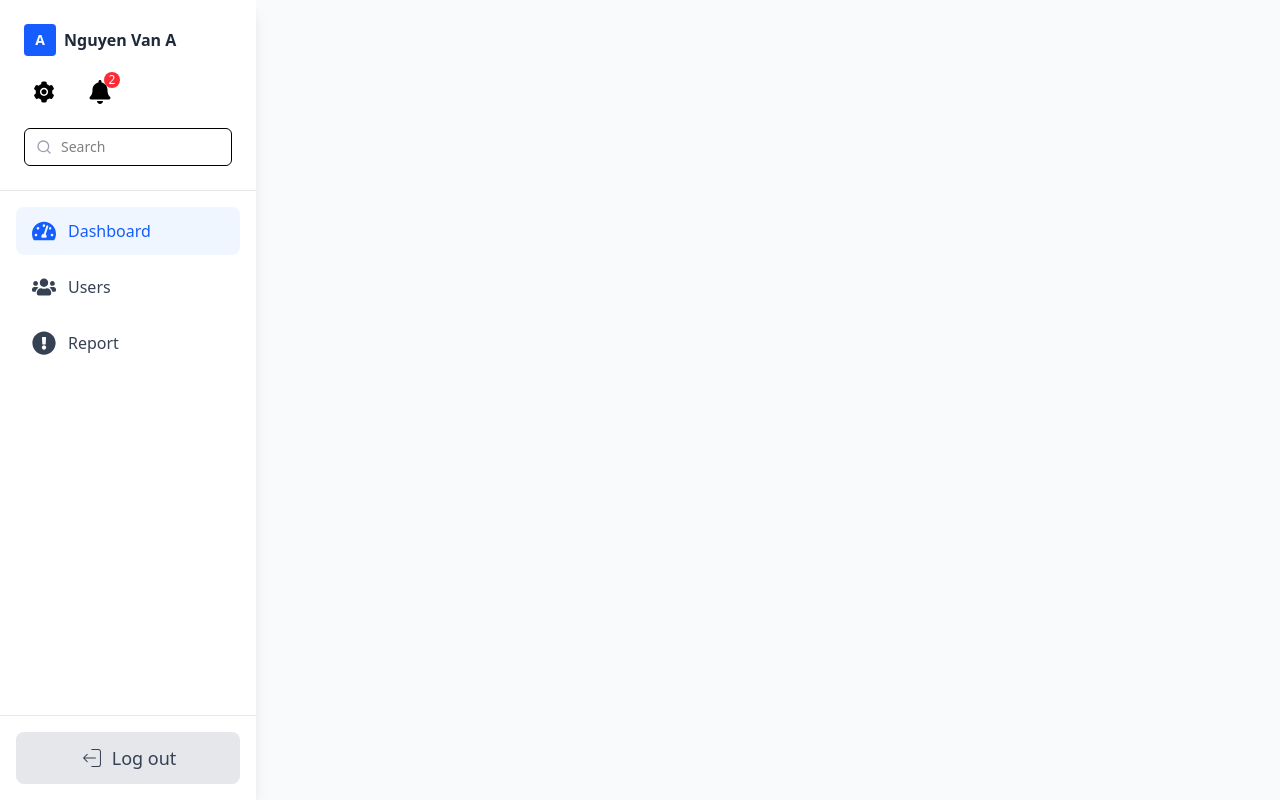
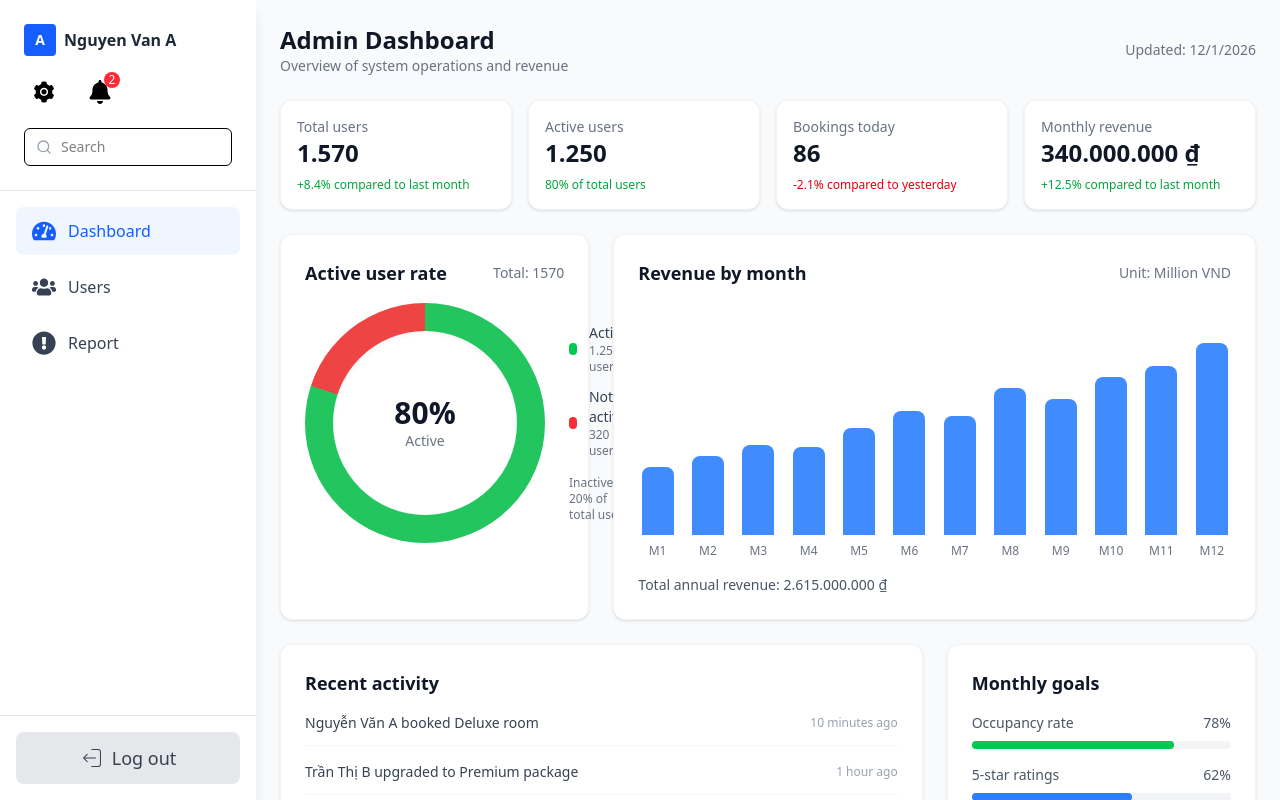
Before and after one commit to DinhGH/BHMS, a React (Vite) app in the folder client/: page /admin in a window 1280 px wide. Built offline with nearby package versions, Linux system fonts and the light colour scheme; no server answers.

Commit message:
Update frontend dashboard

```diff
--- a/client/src/App.jsx
+++ b/client/src/App.jsx
@@ -1,11 +1,14 @@
 import React from "react";
 import { Routes, Route } from "react-router-dom";
 import AdminLayout from "./layouts/AdminLayout.jsx";
+import AdminDashBoard from "./components/Admin/AdminDashBoard.jsx";
 
 function App() {
   return (
     <Routes>
-      <Route path="/admin" element={<AdminLayout />}></Route>
+      <Route path="/admin" element={<AdminLayout />}>
+        <Route index element={<AdminDashBoard />} />
+      </Route>
     </Routes>
   );
 }
--- /dev/null
+++ b/client/src/components/Admin/AdminDashBoard.jsx
@@ -0,0 +1,237 @@
+import React from "react";
+
+export default function AdminDashBoard() {
+	const userStats = {
+		active: 1250,
+		inactive: 320,
+	};
+
+	const totalUsers = userStats.active + userStats.inactive;
+	const activePct = totalUsers
+		? Math.round((userStats.active / totalUsers) * 100)
+		: 0;
+	const inactivePct = 100 - activePct;
+
+	const revenueByMonth = [
+		{ month: "M1", value: 120 },
+		{ month: "M2", value: 140 },
+		{ month: "M3", value: 160 },
+		{ month: "M4", value: 155 },
+		{ month: "M5", value: 190 },
+		{ month: "M6", value: 220 },
+		{ month: "M7", value: 210 },
+		{ month: "M8", value: 260 },
+		{ month: "M9", value: 240 },
+		{ month: "M10", value: 280 },
+		{ month: "M11", value: 300 },
+		{ month: "M12", value: 340 },
+	];
+
+	const maxRevenue = Math.max(...revenueByMonth.map((item) => item.value));
+
+	const currency = (value) =>
+		new Intl.NumberFormat("vi-VN", {
+			style: "currency",
+			currency: "VND",
+			maximumFractionDigits: 0,
+		}).format(value * 1_000_000);
+
+	const formattedDate = new Intl.DateTimeFormat("vi-VN").format(
+		new Date()
+	);
+
+	return (
+		<div className="p-6 space-y-6">
+			<div className="flex items-center justify-between">
+				<div>
+					<h1 className="text-2xl font-bold text-gray-900">Admin Dashboard</h1>
+					<p className="text-sm text-gray-500">
+						Overview of system operations and revenue
+					</p>
+				</div>
+				<div className="text-sm text-gray-500">
+					Updated: {formattedDate}
+				</div>
+			</div>
+
+			<div className="grid grid-cols-1 md:grid-cols-2 xl:grid-cols-4 gap-4">
+				<div className="bg-white rounded-xl shadow-sm border border-gray-100 p-4">
+					<p className="text-sm text-gray-500">Total users</p>
+					<div className="text-2xl font-bold text-gray-900">
+						{totalUsers.toLocaleString("vi-VN")}
+					</div>
+					<div className="text-xs text-green-600 mt-2">
+						+8.4% compared to last month
+					</div>
+				</div>
+				<div className="bg-white rounded-xl shadow-sm border border-gray-100 p-4">
+					<p className="text-sm text-gray-500">Active users</p>
+					<div className="text-2xl font-bold text-gray-900">
+						{userStats.active.toLocaleString("vi-VN")}
+					</div>
+					<div className="text-xs text-green-600 mt-2">
+						{activePct}% of total users
+					</div>
+				</div>
+				<div className="bg-white rounded-xl shadow-sm border border-gray-100 p-4">
+					<p className="text-sm text-gray-500">Bookings today</p>
+					<div className="text-2xl font-bold text-gray-900">86</div>
+					<div className="text-xs text-red-600 mt-2">-2.1% compared to yesterday</div>
+				</div>
+				<div className="bg-white rounded-xl shadow-sm border border-gray-100 p-4">
+					<p className="text-sm text-gray-500">Monthly revenue</p>
+					<div className="text-2xl font-bold text-gray-900">
+						{currency(340)}
+					</div>
+					<div className="text-xs text-green-600 mt-2">
+						+12.5% compared to last month
+					</div>
+				</div>
+			</div>
+
+			<div className="grid grid-cols-1 xl:grid-cols-3 gap-6">
+				<div className="bg-white rounded-xl shadow-sm border border-gray-100 p-6">
+					<div className="flex items-center justify-between mb-4">
+						<h2 className="text-lg font-semibold text-gray-900">
+							Active user rate
+						</h2>
+						<span className="text-sm text-gray-500">Total: {totalUsers}</span>
+					</div>
+
+					<div className="flex items-center gap-6">
+						<div className="flex-1 flex justify-center">
+							<div className="relative w-60 h-60">
+								<div
+									className="absolute inset-0 rounded-full"
+									style={{
+										background: `conic-gradient(#22c55e 0% ${activePct}%, #ef4444 ${activePct}% 100%)`,
+									}}
+								/>
+								<div className="absolute inset-7 bg-white rounded-full flex flex-col items-center justify-center shadow-inner">
+									<span className="text-3xl font-bold text-gray-900">
+										{activePct}%
+									</span>
+									<span className="text-sm text-gray-500">Active</span>
+								</div>
+							</div>
+						</div>
+
+						<div className="space-y-3">
+							<div className="flex items-center gap-3">
+								<span className="w-3 h-3 rounded-full bg-green-500" />
+								<div>
+									<p className="text-sm text-gray-700">Active</p>
+									<p className="text-xs text-gray-500">
+										{userStats.active.toLocaleString("vi-VN")} users
+									</p>
+								</div>
+							</div>
+							<div className="flex items-center gap-3">
+								<span className="w-3 h-3 rounded-full bg-red-500" />
+								<div>
+									<p className="text-sm text-gray-700">Not active</p>
+									<p className="text-xs text-gray-500">
+										{userStats.inactive.toLocaleString("vi-VN")} users
+									</p>
+								</div>
+							</div>
+							<div className="mt-4 text-xs text-gray-500">
+								Inactive: {inactivePct}% of total users
+							</div>
+						</div>
+					</div>
+				</div>
+
+				<div className="xl:col-span-2 bg-white rounded-xl shadow-sm border border-gray-100 p-6">
+					<div className="flex items-center justify-between mb-4">
+						<h2 className="text-lg font-semibold text-gray-900">
+							Revenue by month
+						</h2>
+						<span className="text-sm text-gray-500">Unit: Million VND</span>
+					</div>
+
+					<div className="h-64 flex items-end gap-3">
+						{revenueByMonth.map((item) => (
+							<div key={item.month} className="flex-1 flex flex-col items-center">
+								<div className="w-full h-48 flex items-end justify-center">
+									<div
+										className="w-8 rounded-t-lg bg-blue-500/90 hover:bg-blue-600 transition-colors"
+										style={{ height: `${(item.value / maxRevenue) * 100}%` }}
+										title={`${item.month}: ${item.value} Million VND`}
+									/>
+								</div>
+								<div className="text-xs text-gray-500 mt-2">{item.month}</div>
+							</div>
+						))}
+					</div>
+
+					<div className="mt-4 text-sm text-gray-600">
+						Total annual revenue: {currency(revenueByMonth.reduce((sum, item) => sum + item.value, 0))}
+					</div>
+				</div>
+			</div>
+
+			<div className="grid grid-cols-1 lg:grid-cols-3 gap-6">
+				<div className="lg:col-span-2 bg-white rounded-xl shadow-sm border border-gray-100 p-6">
+					<h2 className="text-lg font-semibold text-gray-900 mb-4">
+						Recent activity
+					</h2>
+					<div className="space-y-4">
+						{[
+							{
+								title: "Nguyễn Văn A booked Deluxe room",
+								time: "10 minutes ago",
+							},
+							{
+								title: "Trần Thị B upgraded to Premium package",
+								time: "1 hour ago",
+							},
+							{
+								title: "Phạm Văn C paid invoice #HMS2301",
+								time: "2 hours ago",
+							},
+							{
+								title: "Lê Thị D canceled booking",
+								time: "Yesterday",
+							},
+						].map((item, index) => (
+							<div
+								key={index}
+								className="flex items-center justify-between border-b border-gray-100 pb-3"
+							>
+								<div className="text-sm text-gray-700">{item.title}</div>
+								<div className="text-xs text-gray-400">{item.time}</div>
+							</div>
+						))}
+					</div>
+				</div>
+
+				<div className="bg-white rounded-xl shadow-sm border border-gray-100 p-6">
+					<h2 className="text-lg font-semibold text-gray-900 mb-4">
+						Monthly goals
+					</h2>
+					<div className="space-y-4">
+						{[
+							{ label: "Occupancy rate", value: 78, color: "bg-green-500" },
+							{ label: "5-star ratings", value: 62, color: "bg-blue-500" },
+							{ label: "Returning customers", value: 55, color: "bg-purple-500" },
+						].map((item) => (
+							<div key={item.label}>
+								<div className="flex items-center justify-between text-sm text-gray-600 mb-2">
+									<span>{item.label}</span>
+									<span>{item.value}%</span>
+								</div>
+								<div className="h-2 bg-gray-100 rounded-full">
+									<div
+										className={`h-2 rounded-full ${item.color}`}
+										style={{ width: `${item.value}%` }}
+									/>
+								</div>
+							</div>
+						))}
+					</div>
+				</div>
+			</div>
+		</div>
+	);
+}
```
